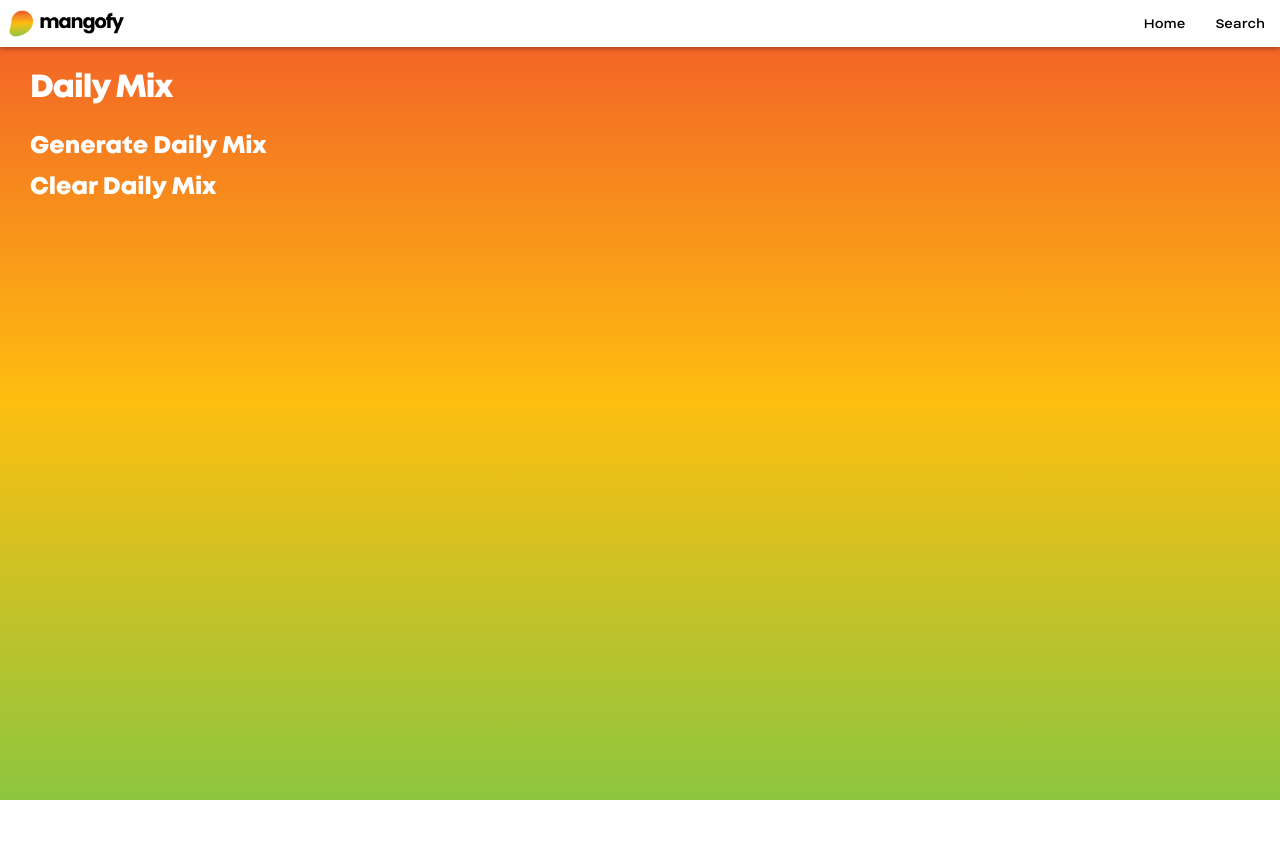
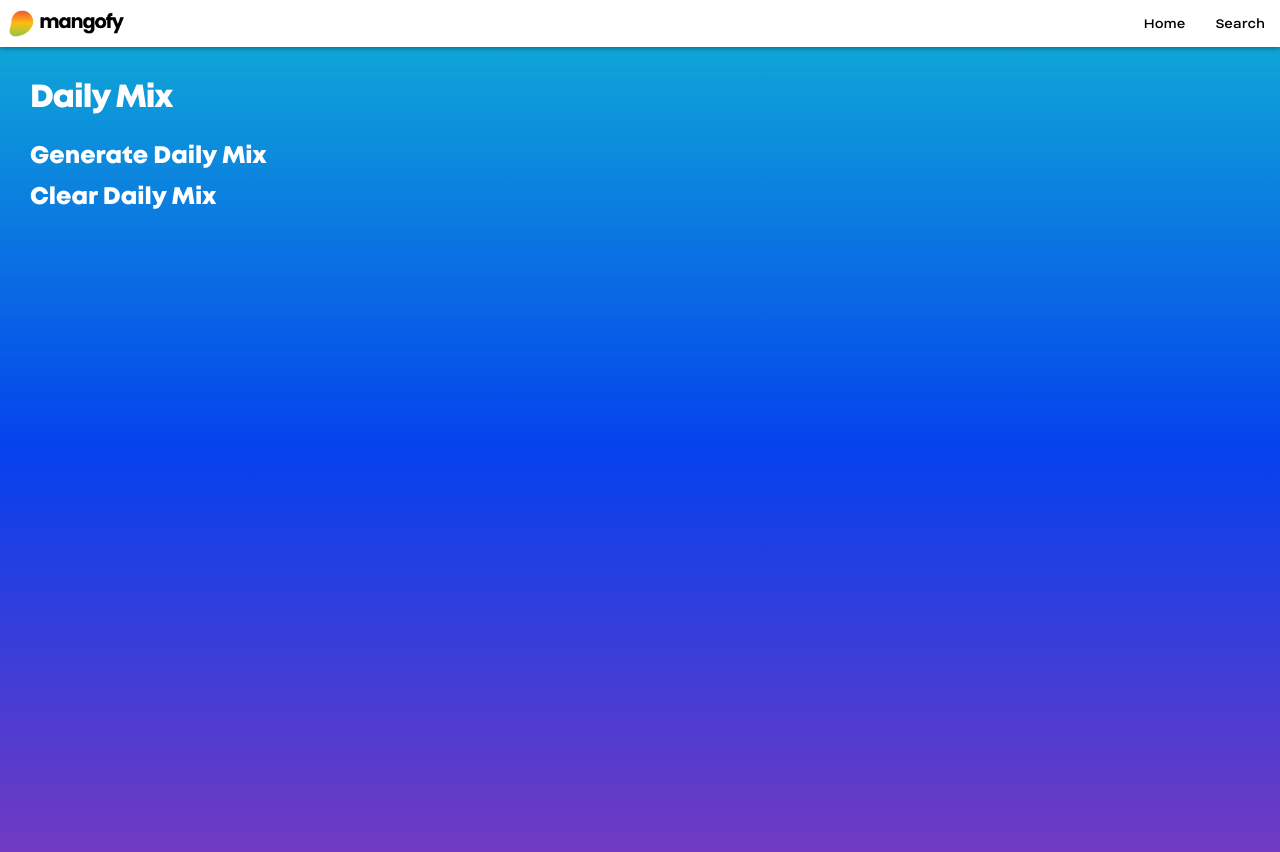
Before and after one commit to jreysp/mangofy, a React (Create React App) app: page /daily in a window 1280 px wide. Shown: the top 852 px of the page. Before the commit the page ends 800 px from the top, so only its background shows below. Built offline with nearby package versions, Linux system fonts and the light colour scheme; no server answers; the database is empty; sample sign-in values are in the browser's storage.

Commit message:
Stylized Daily Mix page, centered +/- buttons

```diff
--- a/src/App.css
+++ b/src/App.css
@@ -176,6 +176,8 @@ li a:hover {
   color: white;
   font-family: 'Helmet';
   font-size: 18px;
+  position: absolute;
+  left: 10px;
 }
 
 .add_button:hover {
@@ -189,6 +191,8 @@ li a:hover {
   color: white;
   font-family: 'Helmet';
   font-size: 18px;
+  position: absolute;
+  left: 10px;
 }
 
 .remove_button:hover {
@@ -219,6 +223,16 @@ li a:hover {
 .dailymix h1 {
   color: white;
   padding-left: 30px;
+
+}
+
+.dailymix {
+  padding-top: 10px;
+  height: 100%;
+  min-height: 100vh;
+  background-image: linear-gradient(0, #733ac1, #0541ed, #0fa5d7);
+  background-size: cover;
+  background-attachment: fixed;
 }
 
 .daily_generate {
```
